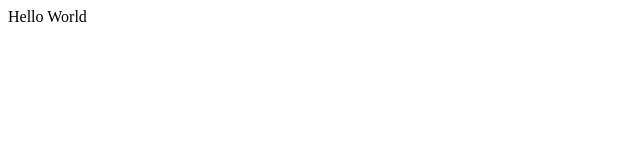
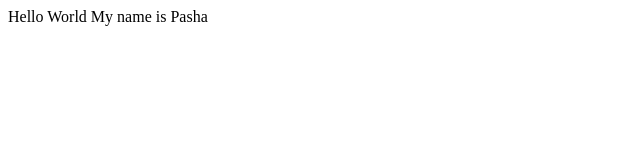
Before and after one commit to PavelBabik/test-repo, a plain HTML site: page index.html in a window 1280 px wide. Shown: the whole page, without its empty margins (0-640 px from the left). Drawn offline with Linux system fonts and the light colour scheme.

Commit message:
My name is

```diff
--- a/index.html
+++ b/index.html
@@ -6,5 +6,6 @@
 </head>
 <body>
     Hello World
+    My name is Pasha
 </body>
 </html>
```
